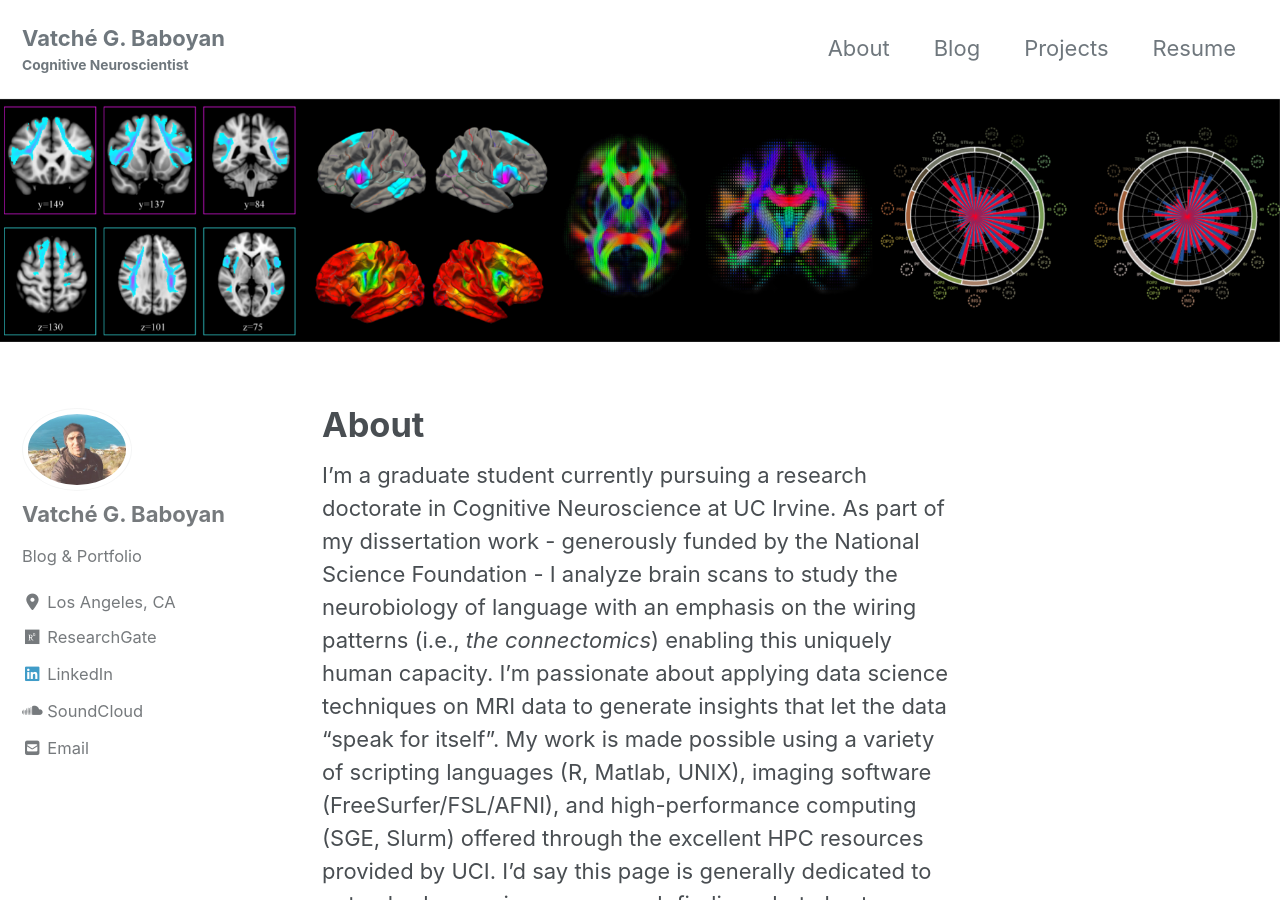
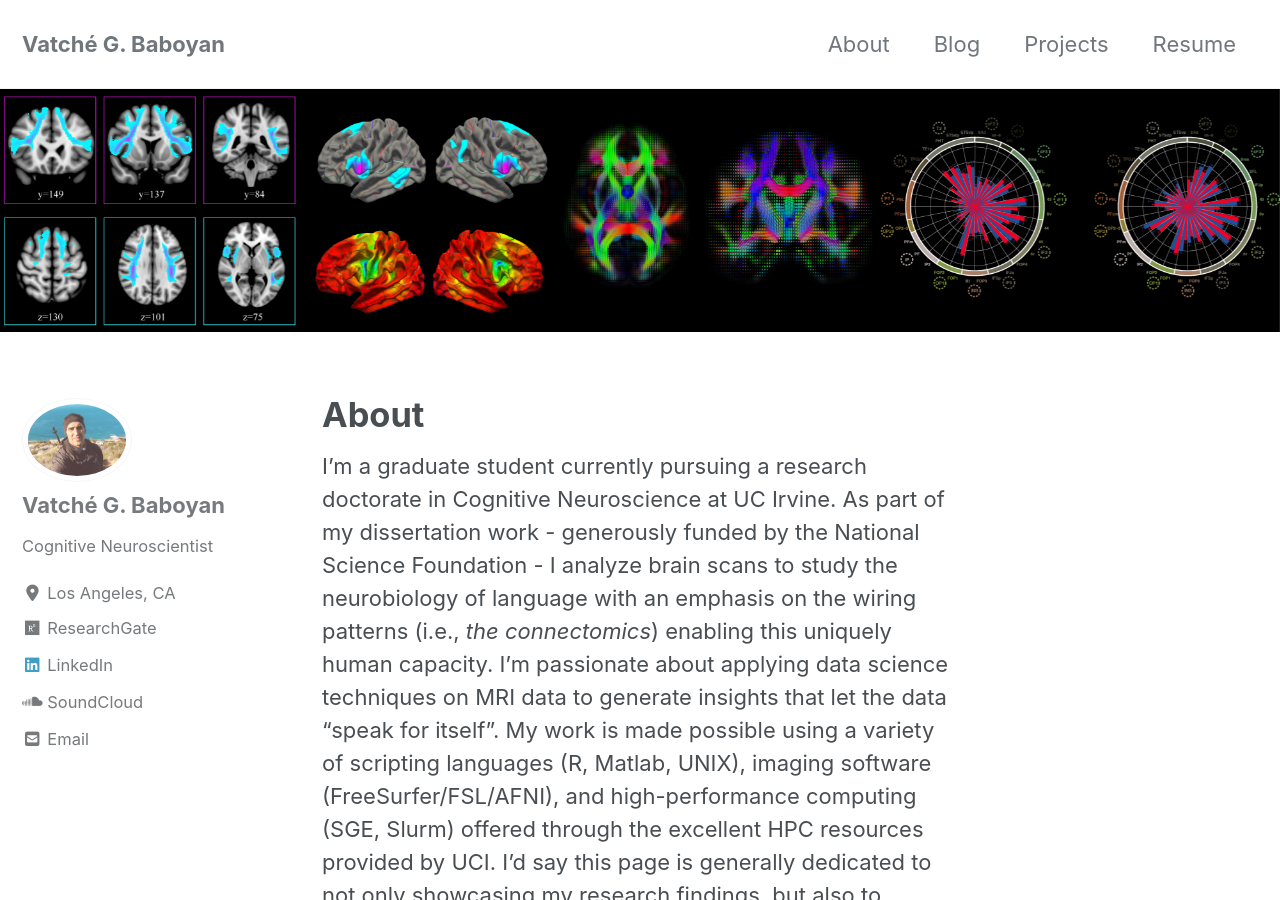
Before and after one commit to vbaboyan/vbaboyan.github.io, a Jekyll site: the page built from index.md, in a window 1280 px wide and 900 px high. Built offline with Jekyll 4.4.1, drawn with Linux system fonts in a browser that asks for light colours; cached includes are drawn as plain includes; nearby versions of some CDN libraries.

Commit message:
blog setup

```diff
--- a/_config.yml
+++ b/_config.yml
@@ -18,9 +18,9 @@
 locale                   : "en-US"
 title                    : "Vatché G. Baboyan"
 title_separator          : "-"
-subtitle                 : Cognitive Neuroscientist # site tagline that appears below site title in masthead
+subtitle                 : # site tagline that appears below site title in masthead
 name                     : "Vatché G. Baboyan"
-description              : "Blog & Portfolio"
+description              : "Cognitive Neuroscientist"
 url                      : # the base hostname & protocol for your site e.g. "https://mmistakes.github.io"
 baseurl                  : # the subpath of your site, e.g. "/blog"
 repository               : vbaboyan/vbaboyan # GitHub username/repo-name e.g. "mmistakes/minimal-mistakes"
@@ -109,7 +109,7 @@
 author:
   name             : "Vatché G. Baboyan"
   avatar           : "/assets/images/Avatar.png" # path of avatar image, e.g. "/assets/images/bio-photo.jpg"
-  bio              : "Blog & Portfolio"
+  bio              : "Cognitive Neuroscientist "
   location         : "Los Angeles, CA"
   email            : vatchebaboyan@gmail.com
   links:
```
